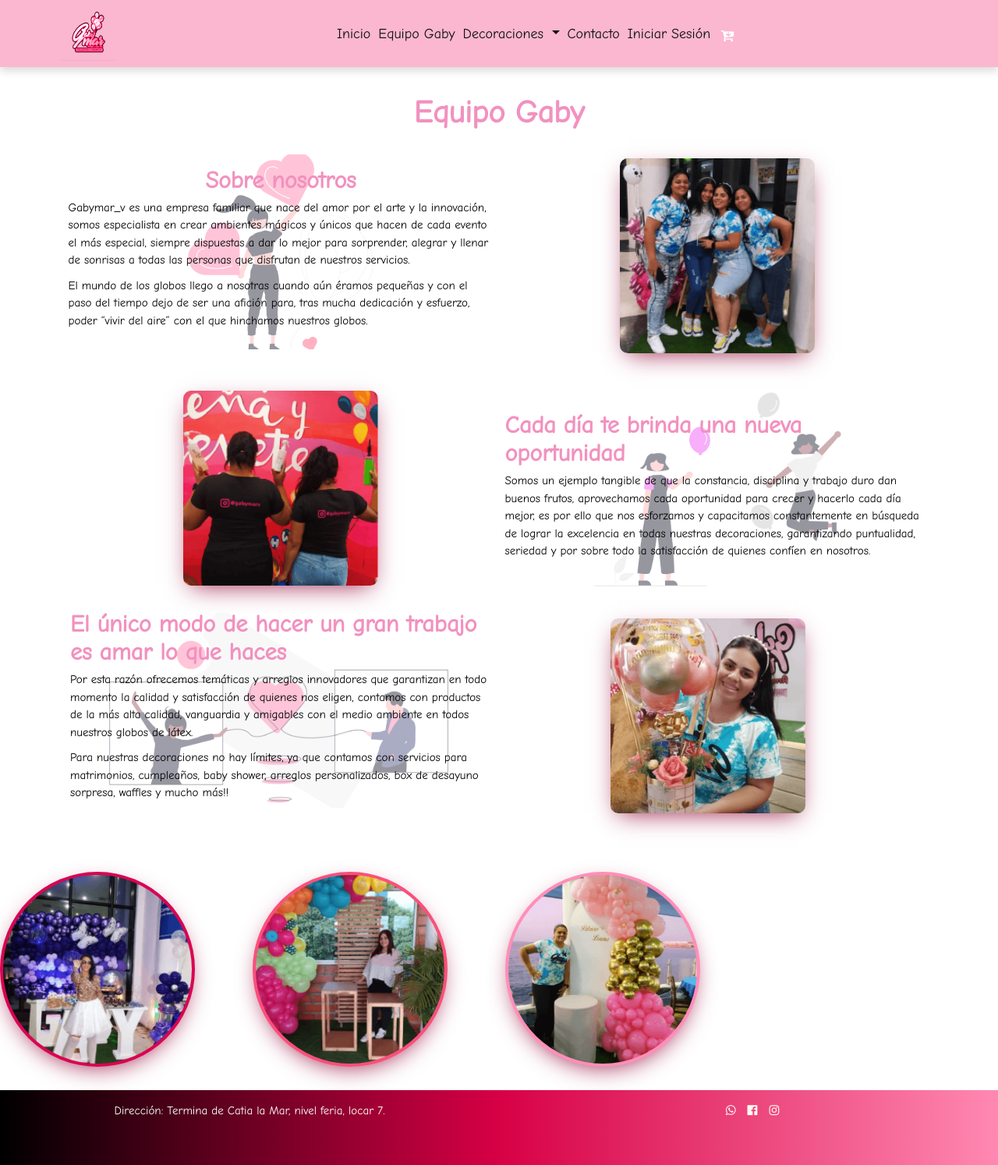
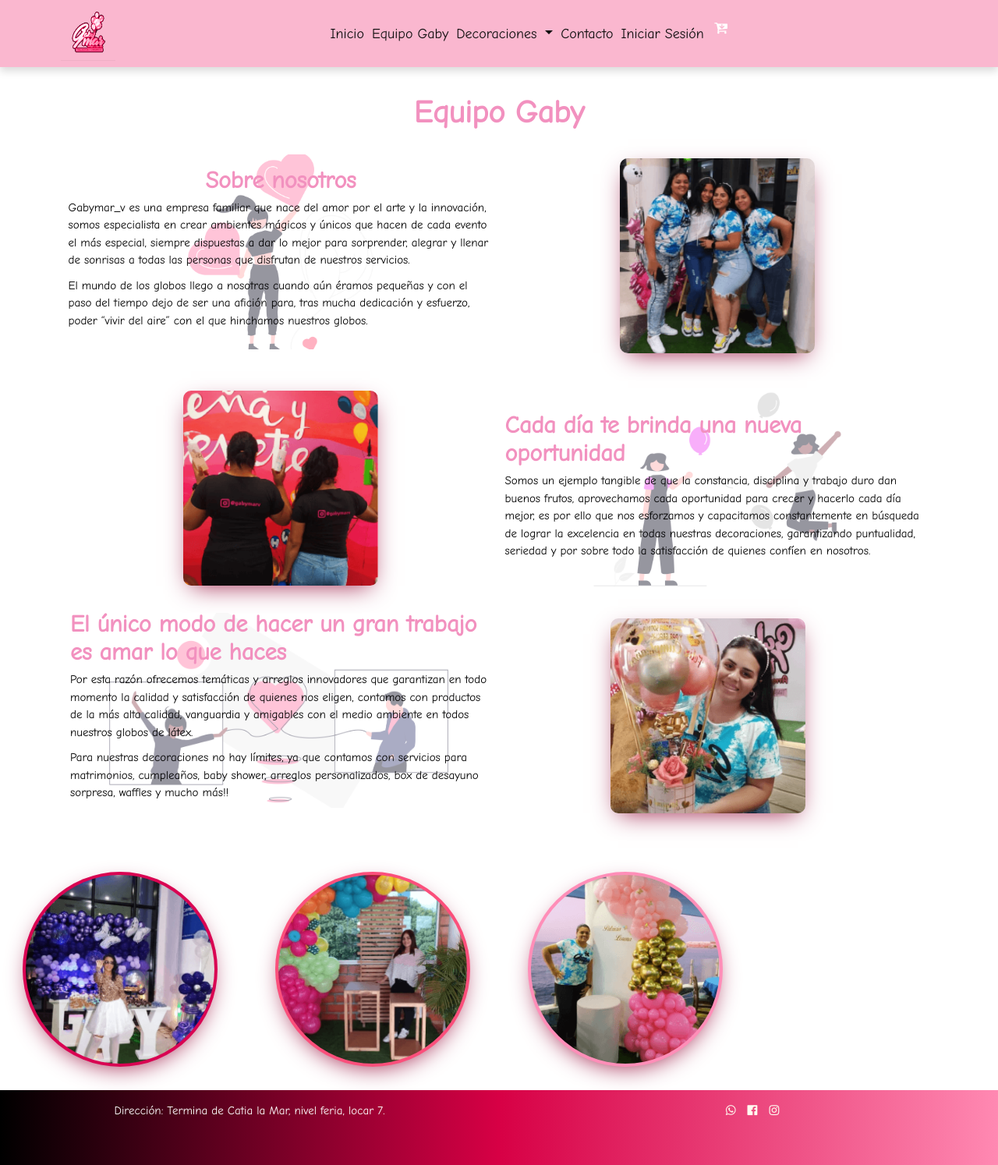
Before and after one commit to Wendybap/gabymar_v-version-1, a website: page paginas/equipo_gaby/index.html in a window 1280 px wide. Shown: the whole page at 78% size. Drawn offline with nearby package versions, Linux system fonts and the light colour scheme.

Commit message:
margenes y centrado de imagenes

```diff
--- a/paginas/equipo_gaby/index.html
+++ b/paginas/equipo_gaby/index.html
@@ -244,16 +244,16 @@
             </div>
             <!-- Sección IV galeria de imagenes -->
             <div class="card-group row mt-4">
-              <div class="card card--formato col-sm-12 col-md-4 col-lg-4">
+              <div class="card  col-sm-12 col-md-4 col-lg-4">
                 <img class="card--formato card--mapas1 animate__animated animate__rotateIn animate__delay-2s" src="./../../imagenes/equipog4.png" class="card-img-top" alt="Integrantes del equipo Gabymar_v">
               </div>
-              <div class="card card--formato col-sm-12 col-md-4 col-lg-4">
+              <div class="card  col-sm-12 col-md-4 col-lg-4">
                 <img class="card--formato card--mapas2 animate__animated animate__rotateIn animate__delay-3s" src="./../../imagenes/equipog5.png" class="card-img-top" alt="Integrantes del equipo Gabymar_v">
               </div>
-              <div class="card card--formato col-sm-12 col-md-4 col-lg-4">
+              <div class="card  col-sm-12 col-md-4 col-lg-4">
                 <img class="card--formato card--mapas3 animate__animated animate__rotateIn animate__delay-4s" src="./../../imagenes/equipog6.png" class="card-img-top" alt="Integrantes del equipo Gabymar_v">
               </div>
-              <div class="card card--formato col-sm-12 col-md-4 col-lg-4">
+              <div class="card  col-sm-12 col-md-4 col-lg-4">
                 <img class="card--formato card--mapas4 animate__animated animate__rotateIn animate__delay-5s" src="./../../imagenes/equipog7.png" class="card-img-top" alt="Integrantes del equipo Gabymar_v">
               </div>
             </div>
--- a/scss/pag/_contacto.scss
+++ b/scss/pag/_contacto.scss
@@ -12,6 +12,9 @@
     cursor: pointer;
   }
 }
+.icono {
+  max-width: 100%;
+}
 
 @media (max-width: 810px) {
   .mapa--responsive {
--- a/scss/pag/_decoraciones.scss
+++ b/scss/pag/_decoraciones.scss
@@ -43,5 +43,5 @@
   }
 }
 .img--responsive {
-  border-radius: 10rem;
+  border-radius: 30rem;
 }
--- a/scss/pag/_equipo_gaby.scss
+++ b/scss/pag/_equipo_gaby.scss
@@ -73,8 +73,9 @@
 
 // Estilo de las imagenes
 .formato {
-  width: 100%;
+  max-width: 100%;
   &--img {
+    margin: 0 auto;
     border-radius: 10px;
     height: 250px;
     width: 250px;
@@ -92,6 +93,8 @@
     width: 250px;
     object-fit: cover;
     border-radius: 25rem;
+    max-width: 100%;
+    margin: 0 auto;
   }
 }
 // each para degradar el color de los bordes de la foto sección 4
--- a/scss/pag/_header.scss
+++ b/scss/pag/_header.scss
@@ -25,9 +25,7 @@
 .btn-rounded {
   position: relative;
 }
-.btn-rounded span i {
-  position: absolute;
-  text-decoration: none;
+.btn-rounded i {
   color: white;
   font-size: 1.8rem;
 }
```
Also changed, not shown: index.html (+1 -3 lines), css/pag/style.css, css/style.css, 2 other files.
